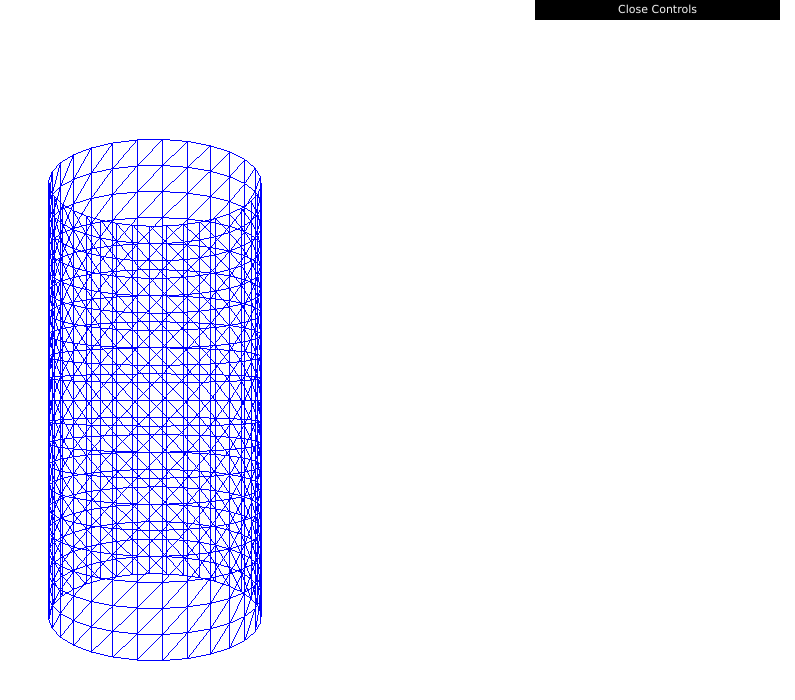
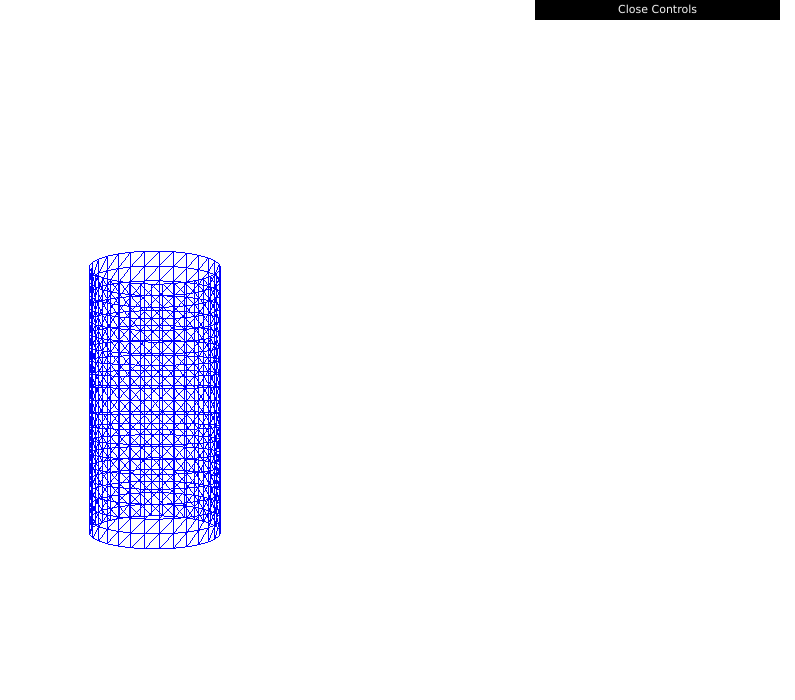
Before and after one commit to jjesperlund/catapult-simulation, a plain HTML site: page main.html in a window 1280 px wide. Shown: the whole page, without its empty margins (485-1280 px from the left). Drawn offline with nearby package versions, Linux system fonts and the light colour scheme; animation ran at ten frames a second.

Commit message:
changed camera pos

```diff
--- a/main.html
+++ b/main.html
@@ -35,7 +35,7 @@
 
 
 
-			camera.position.z = 5;
+			camera.position.z = 8;
 
 			// Creating position array (y-pos array and time array) ------------------------------------------------
 
```
